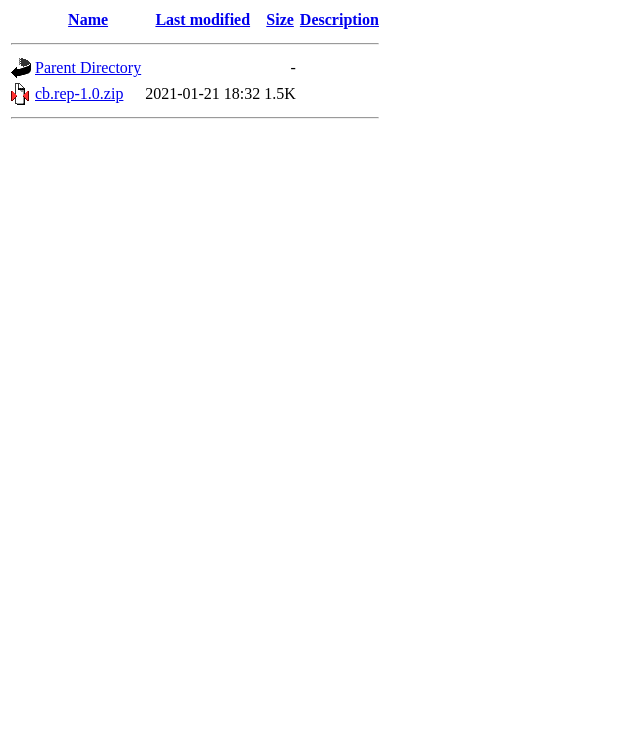
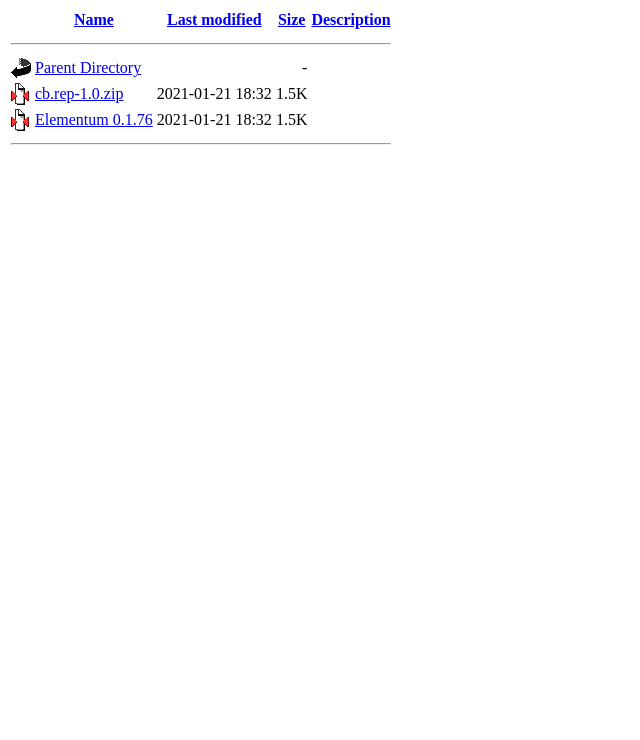
Before and after one commit to D4anielCB/d4anielcb.github.io, a plain HTML site: page index.html in a window 1280 px wide. Shown: the part 60-800 px from the top of the page, without its empty margins (0-640 px from the left). Drawn offline with Linux system fonts and the light colour scheme.

Commit message:
Update index.html

```diff
--- a/index.html
+++ b/index.html
@@ -11,6 +11,7 @@
    <tr><th colspan="5"><hr></th></tr>
 <tr><td valign="top"><img src="back.gif" alt="[PARENTDIR]"></td><td><a href="/">Parent Directory</a>       </td><td>&nbsp;</td><td align="right">  - </td><td>&nbsp;</td></tr>
 <tr><td valign="top"><img src="compressed.gif" alt="[   ]"></td><td><a href="cb.rep-1.0.zip">cb.rep-1.0.zip</a>   </td><td align="right">2021-01-21 18:32  </td><td align="right">1.5K</td><td>&nbsp;</td></tr>
+<tr><td valign="top"><img src="compressed.gif" alt="[   ]"></td><td><a href="https://github.com/elgatito/plugin.video.elementum/releases/download/v0.1.76/plugin.video.elementum-0.1.76.zip">Elementum 0.1.76</a>   </td><td align="right">2021-01-21 18:32  </td><td align="right">1.5K</td><td>&nbsp;</td></tr>
    <tr><th colspan="5"><hr></th></tr>
 </table>
 </body></html>
```
